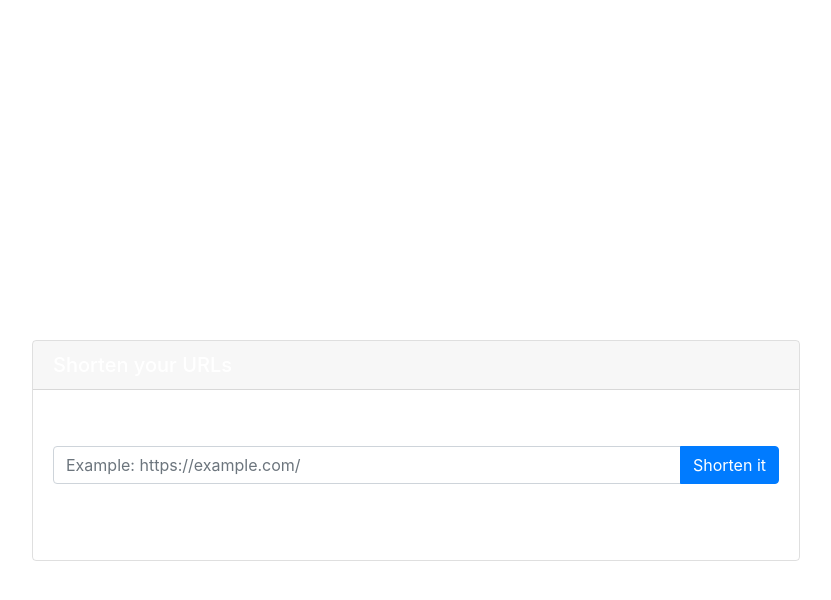
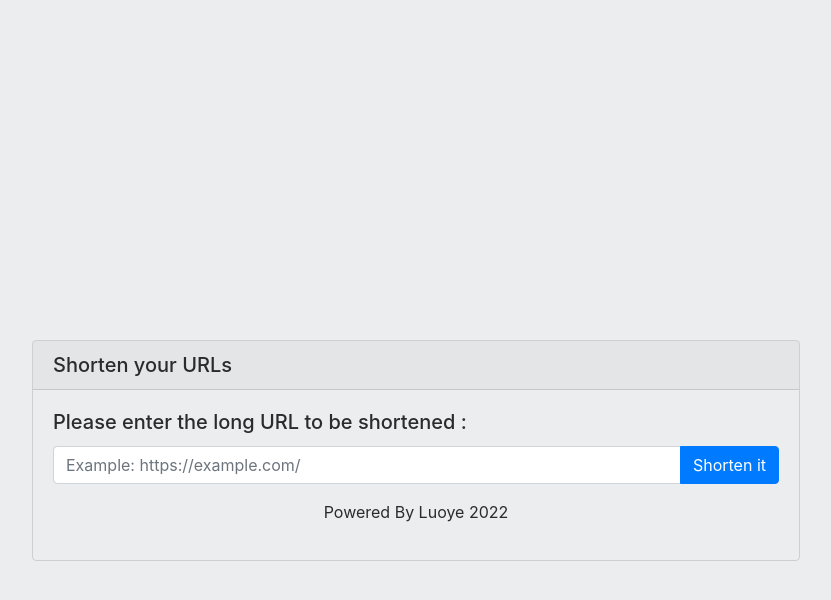
Before and after one commit to qianzhiweisppc/qianzhiweisppc.github.io, a Jekyll site: the page shorturls/index.html, which Jekyll copies as it is, in a window 1280 px wide. Shown: the top 600 px of the page, without its empty margins (224-1055 px from the left). Built offline with Jekyll 4.4.1, drawn with Linux system fonts in a browser that asks for light colours.

Commit message:
Update index.html

```diff
--- a/shorturls/index.html
+++ b/shorturls/index.html
@@ -25,8 +25,8 @@
       flex-wrap: wrap;
       align-content: center;
 
-      color: #ffffff;
-      background-color: linear-gradient(to bottom right,#2db6ec,#c31a8d);
+      color: #2a2b2c;
+      background-color: #ebedee;
       overflow: hidden;
     }
     .card {
@@ -58,7 +58,7 @@
     }
     @media (prefers-color-scheme: dark) {
       body {
-        color: #ffffff;
+        color: #d9d9d9;
         background: linear-gradient(to bottom right,#2db6ec,#c31a8d);
       }
       .card {
```
